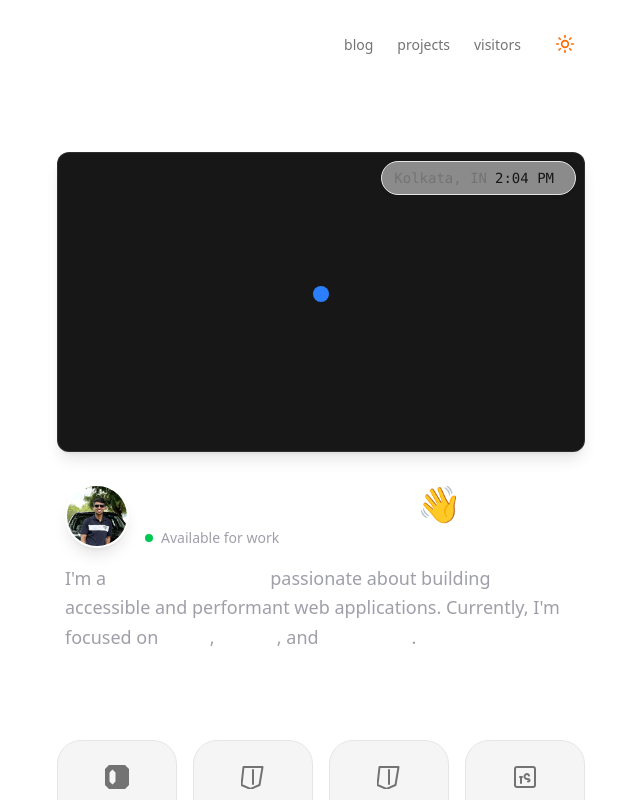
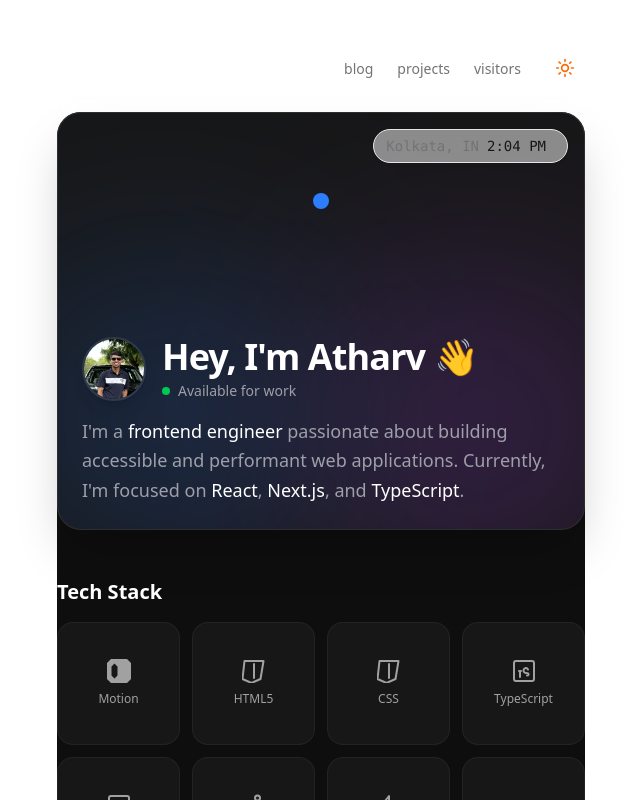
Before and after one commit to Rajesh01-star/portfolio, a Next.js app: page / in a window 1280 px wide. Shown: the top 800 px of the page, without its empty margins (319-959 px from the left). Built offline with nearby package versions, Linux system fonts and the light colour scheme; no server answers.

Commit message:
feat: Redesign portfolio UI with updated layouts, dark theme styling, and visual enhancements like a halo effect.

```diff
--- a/src/app/page.tsx
+++ b/src/app/page.tsx
@@ -6,7 +6,7 @@ export default function Home() {
   return (
     <>
       <Header />
-      <div className="space-y-12 pb-20">
+      <div className="space-y-12 pb-20 bg-[#0E0E0E] rounded-3xl">
         <Hero />
         <TechStack />
 
--- a/src/components/Header.tsx
+++ b/src/components/Header.tsx
@@ -15,8 +15,8 @@ export function Header() {
     const pathname = usePathname();
 
     return (
-        <header className="fixed top-0 left-0 right-0 z-50 flex justify-center py-6 backdrop-blur-sm bg-background/50">
-            <nav className="flex items-center justify-between w-full max-w-xl px-6">
+        <header className="w-full flex justify-center pb-6 pt-6 backdrop-blur-sm bg-background/50">
+            <nav className="flex items-center justify-between w-full max-w-xl px-4 sm:px-0">
                 <Link href="/" className="font-bold text-xl tracking-tight hover:opacity-80 transition-opacity uppercase">
                     Atharv
                 </Link>
--- a/src/components/Hero.tsx
+++ b/src/components/Hero.tsx
@@ -6,24 +6,21 @@ import { TimeWidget } from "./TimeWidget";
 
 export function Hero() {
     return (
-        <section className="flex flex-col items-center pt-32 pb-10">
-            <div className="w-full flex flex-col gap-8">
-                {/* Map Card */}
-                <div className="relative w-full h-[300px] rounded-xl overflow-hidden border border-white/10 bg-neutral-900 shadow-lg">
+        <section className="flex flex-col items-center px-4 sm:px-0">
+            <div className="w-full max-w-xl bg-neutral-900 rounded-3xl border border-white/10 overflow-hidden shadow-2xl">
+                {/* Map Section */}
+                <div className="relative w-full h-48">
                     <div className="absolute inset-0 z-0">
                         <Map />
                     </div>
-
                     {/* Top Overlay Gradient for TimeWidget Readability if needed */}
-                    <div className="absolute top-0 right-0 p-2 z-20">
+                    <div className="absolute top-0 right-0 p-4 z-20">
                         <TimeWidget />
                     </div>
-
-
                 </div>
 
-                {/* Profile Info Below Map */}
-                <div className="px-2">
+                {/* Profile Section */}
+                <div className="p-6 pt-8 relative">
                     <ProfileCard />
                 </div>
             </div>
--- a/src/components/ProfileCard.tsx
+++ b/src/components/ProfileCard.tsx
@@ -4,7 +4,11 @@ import { motion } from "framer-motion";
 
 export function ProfileCard() {
     return (
-        <div className="flex flex-col gap-6">
+        <div className="flex flex-col gap-6 relative z-10">
+            {/* Halo Effect */}
+            <div className="absolute -top-20 -left-20 w-80 h-80 bg-blue-500/20 rounded-full blur-[100px] -z-10 pointer-events-none mix-blend-screen" />
+            <div className="absolute -bottom-20 -right-20 w-80 h-80 bg-purple-500/20 rounded-full blur-[100px] -z-10 pointer-events-none mix-blend-screen" />
+
             <div className="flex flex-col gap-4">
                 <div className="flex items-center gap-4">
                     <motion.div
--- a/src/components/TechStack.tsx
+++ b/src/components/TechStack.tsx
@@ -94,23 +94,26 @@ const techStack = [
 
 export function TechStack() {
     return (
-        <section className="grid grid-cols-2 sm:grid-cols-4 gap-4">
+        <section className="flex flex-col gap-4">
+            <h2 className="text-xl font-bold text-white px-4 sm:px-0">Tech Stack</h2>
+            <div className="grid grid-cols-3 sm:grid-cols-4 gap-3 px-4 sm:px-0">
                 {techStack.map((tech, index) => (
                     <motion.div
                         key={tech.name}
                         initial={{ opacity: 0, scale: 0.9 }}
                         animate={{ opacity: 1, scale: 1 }}
                         transition={{ delay: 0.1 * index }}
-                    className="group flex flex-col items-center justify-center gap-3 p-6 rounded-3xl bg-neutral-100 dark:bg-neutral-900 border border-neutral-200 dark:border-white/10 hover:border-neutral-300 dark:hover:border-white/20 transition-colors cursor-default"
+                        className="group flex flex-col items-center justify-center gap-2 p-4 rounded-2xl bg-neutral-900 border border-white/5 hover:border-white/10 hover:bg-neutral-800 transition-all cursor-default aspect-square"
                     >
-                    <div className={`text-neutral-500 dark:text-neutral-400 transition-colors duration-300 ${tech.color}`}>
+                        <div className={`text-neutral-400 group-hover:text-white transition-colors duration-300 ${tech.color}`}>
                             {tech.icon}
                         </div>
-                    <span className="font-medium text-sm text-neutral-600 dark:text-neutral-300">
+                        <span className="font-medium text-xs text-neutral-400 group-hover:text-neutral-200 transition-colors">
                             {tech.name}
                         </span>
                     </motion.div>
                 ))}
+            </div>
         </section>
     );
 }
```
Lines whose indentation alone changed are shown as unchanged.
